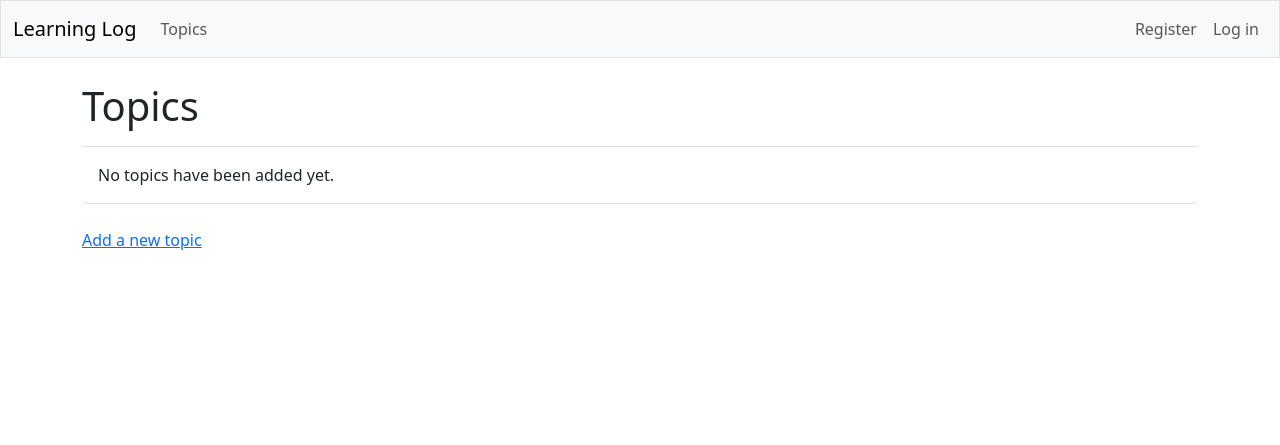
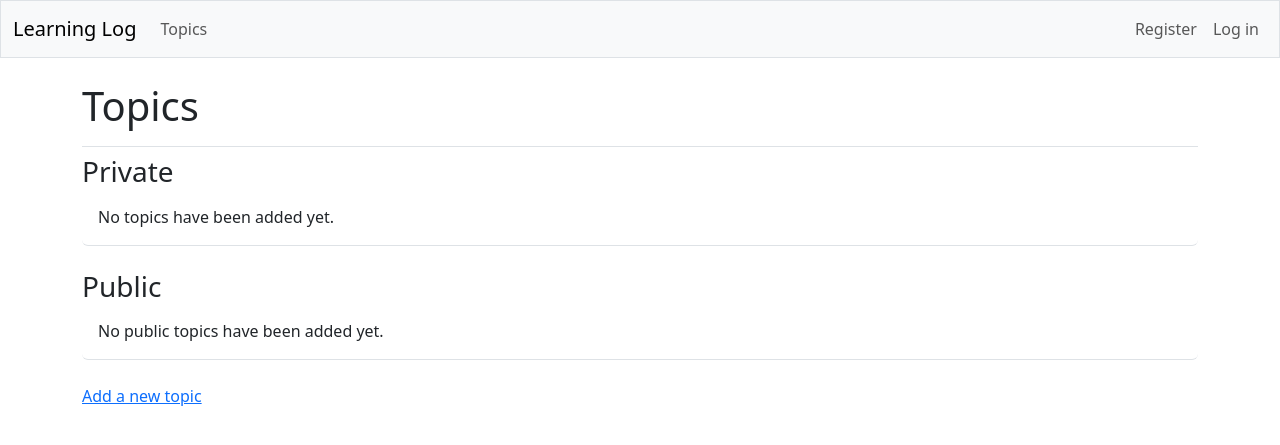
Before and after one commit to filutekartur/ll_project, a Django app: page /topics/ in a window 1280 px wide. Shown: the top 445 px of the page. Run offline with Django 4.2, Linux system fonts and the light colour scheme; data that the repository does not hold is empty; some libraries are stand-ins or nearby versions.

Commit message:
Topics_template - separate public topics from private

```diff
--- a/learning_logs/templates/learning_logs/topics.html
+++ b/learning_logs/templates/learning_logs/topics.html
@@ -5,6 +5,7 @@
 {% endblock page_header %}
 
 {% block content %}
+  <h3>Private</h3>
   <ul class="list-group border-bottom pb-2 mb-4">
     {% for topic in topics %}
       <li class="list-group-item border-0">
@@ -15,5 +16,16 @@
       <li class="list-group-item border-0">No topics have been added yet.</li>
     {% endfor %}
   </ul>
+  <h3>Public</h3>
+  <ul class="list-group border-bottom pb-2 mb-4">
+    {% for topic in topics_pub %}
+      <li class="list-group-item border-0">
+        <a href="{% url 'learning_logs:topic' topic.id %}">
+          {{ topic.text }}</a>
+      </li>
+    {% empty %}
+      <li class="list-group-item border-0">No public topics have been added yet.</li>
+    {% endfor %}
+  </ul>
   <a href="{% url 'learning_logs:new_topic' %}">Add a new topic</a>
 {% endblock content %}
```
